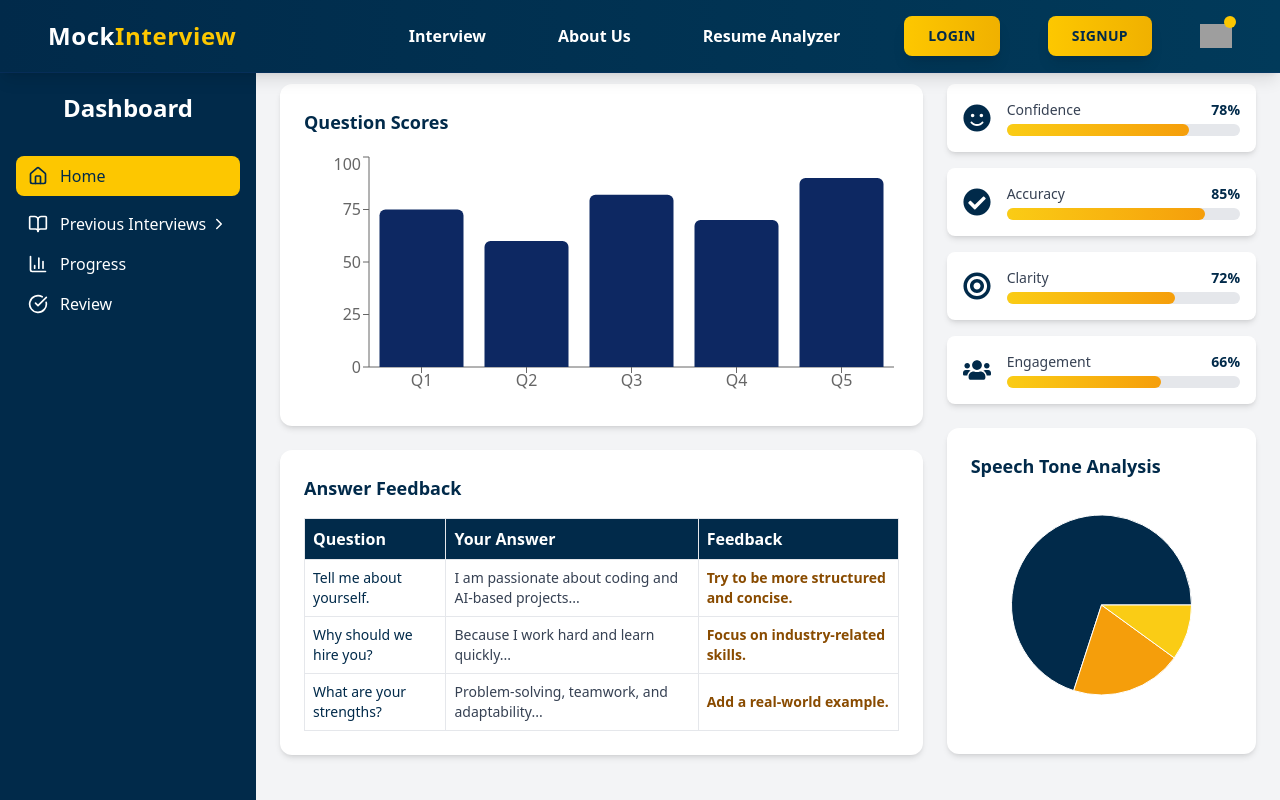
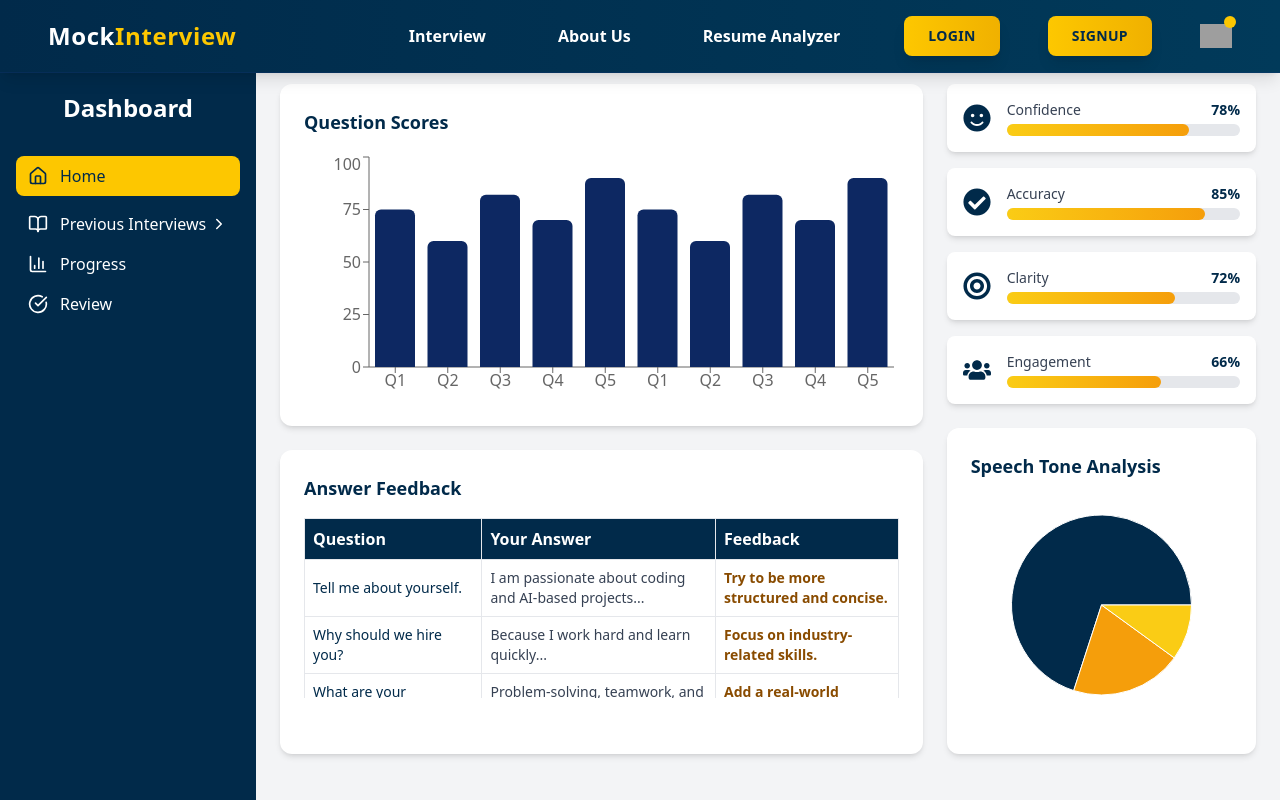
Before and after one commit to Diptigit11/Project, a React (Vite) app: page /dashboard in a window 1280 px wide. Shown: the top 800 px of the page. Built offline with nearby package versions, Linux system fonts and the light colour scheme; grey boxes are pictures that could not be loaded.

Commit message:
small changes

```diff
--- a/src/components/dashboard/AnswerFeedback.jsx
+++ b/src/components/dashboard/AnswerFeedback.jsx
@@ -16,14 +16,25 @@ const answers = [
     userAns: "Problem-solving, teamwork, and adaptability...",
     feedback: "Add a real-world example.",
   },
+  {
+    q: "What are your weaknesses?",
+    userAns: "Sometimes I overthink tasks...",
+    feedback: "Show how you are improving it.",
+  },
+  {
+    q: "Where do you see yourself in 5 years?",
+    userAns: "In a leadership role in frontend development...",
+    feedback: "Connect it with company goals.",
+  },
 ];
 
 export default function AnswerFeedback() {
   return (
-    <div className="bg-white rounded-xl shadow-md p-6 overflow-y-auto flex-1">
+    <div className="bg-white rounded-xl shadow-md p-6 flex-1">
       <h2 className="text-lg font-semibold mb-4 text-[#012A4A]">
         Answer Feedback
       </h2>
+      <div className="overflow-y-auto max-h-[180px]">
         <table className="w-full border-collapse">
           <thead>
             <tr className="bg-[#012A4A] text-white text-left">
@@ -52,5 +63,6 @@ export default function AnswerFeedback() {
           </tbody>
         </table>
       </div>
+    </div>
   );
 }
--- a/src/components/dashboard/QuestionScores.jsx
+++ b/src/components/dashboard/QuestionScores.jsx
@@ -2,6 +2,11 @@ import React, { useState } from "react";
 import { BarChart, Bar, XAxis, YAxis, Tooltip, ResponsiveContainer, Cell } from "recharts";
 
 const barData = [
+  { name: "Q1", score: 75 },
+  { name: "Q2", score: 60 },
+  { name: "Q3", score: 82 },
+  { name: "Q4", score: 70 },
+  { name: "Q5", score: 90 },
     { name: "Q1", score: 75 },
   { name: "Q2", score: 60 },
   { name: "Q3", score: 82 },
@@ -33,19 +38,18 @@ export default function QuestionScores() {
        <Bar
   dataKey="score"
   radius={[6, 6, 0, 0]}
+  barSize={40}   // 👈 reduces bar width
   onMouseLeave={() => setActiveIndex(null)}
-
 >
   {barData.map((entry, index) => (
     <Cell
       key={`cell-${index}`}
-                fill={
-                  activeIndex === index ? "url(#gradient-hover)" : "#0d2862ff"
-                }
+      fill={activeIndex === index ? "url(#gradient-hover)" : "#0d2862ff"}
       onMouseEnter={() => setActiveIndex(index)}
     />
   ))}
 </Bar>
+
         </BarChart>
       </ResponsiveContainer>
     </div>
```
Lines whose indentation alone changed are shown as unchanged.
